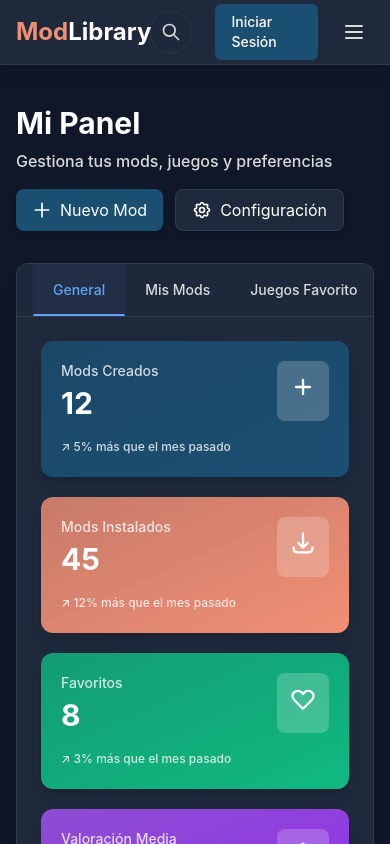
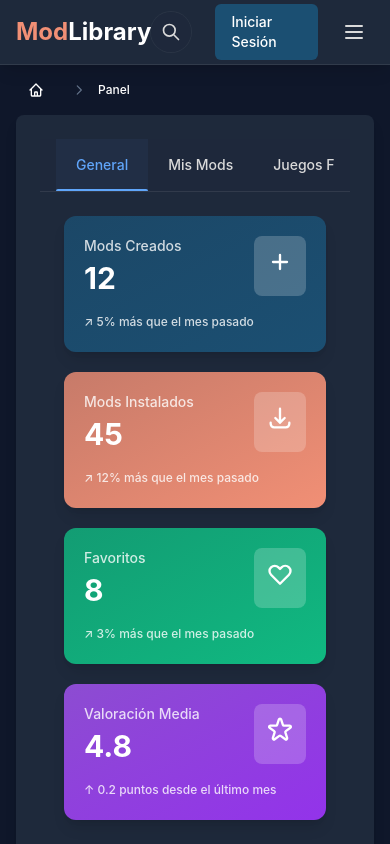
Before and after one commit to NachRz/ModLibrary, a React (Create React App) app in the folder frontend/: page /dashboard in a window 390 px wide. Shown: the top 844 px of the page. Built offline with nearby package versions, Linux system fonts and the light colour scheme.

Commit message:
Mejora en la navegación: Nueva barra que muestra la ruta actual en todas las páginas, permitiendo al usuario orientarse mejor y navegar más fácilmente por la aplicación

```diff
--- a/frontend/src/App.jsx
+++ b/frontend/src/App.jsx
@@ -9,6 +9,7 @@ import ResetPassword from './components/auth/ResetPassword';
 import Register from './components/auth/Register';
 import CrearMod from './components/mods/CrearMod';
 import ModDetails from './components/mods/ModDetails';
+import Explorar from './components/explorar/Explorar';
 import { NotificationProvider } from './context/NotificationContext';
 import './assets/styles/context/notifications/Notification.css';
 
@@ -50,7 +51,9 @@ function App() {
             </Route>
 
             {/* Rutas de exploración */}
-            <Route path="/explorar" element={<div className="max-w-7xl mx-auto px-4 py-8"><h1 className="text-3xl font-bold">Explorar Mods</h1></div>} />
+            <Route path="/explorar" element={<Explorar />} />
+            <Route path="/explorar/recientes" element={<Explorar />} />
+            <Route path="/explorar/populares" element={<Explorar />} />
             <Route path="/tendencias" element={<div className="max-w-7xl mx-auto px-4 py-8"><h1 className="text-3xl font-bold">Tendencias</h1></div>} />
             <Route path="/categorias" element={<div className="max-w-7xl mx-auto px-4 py-8"><h1 className="text-3xl font-bold">Categorías</h1></div>} />
 
--- /dev/null
+++ b/frontend/src/components/common/Breadcrumb/Breadcrumb.css
@@ -0,0 +1,111 @@
+.breadcrumb-container {
+  padding: 0.75rem 0;
+  width: 100%;
+}
+
+.breadcrumb-list {
+  display: flex;
+  align-items: center;
+  flex-wrap: wrap;
+  gap: 0.25rem;
+  list-style: none;
+  margin: 0;
+  padding: 0;
+}
+
+.breadcrumb-item {
+  display: flex;
+  align-items: center;
+  color: var(--color-text);
+  font-size: 0.875rem;
+}
+
+.breadcrumb-separator {
+  width: 1rem;
+  height: 1rem;
+  color: var(--color-text-light);
+  margin: 0 0.25rem;
+}
+
+.breadcrumb-link {
+  display: flex;
+  align-items: center;
+  color: var(--color-text-light);
+  text-decoration: none;
+  padding: 0.25rem 0.5rem;
+  border-radius: 0.375rem;
+  transition: all 0.2s ease;
+}
+
+.breadcrumb-link:hover {
+  color: var(--color-primary);
+  background-color: rgba(var(--color-primary-rgb), 0.1);
+}
+
+.breadcrumb-link.home {
+  padding: 0.25rem;
+}
+
+.breadcrumb-home-icon {
+  width: 1.25rem;
+  height: 1.25rem;
+}
+
+.breadcrumb-text {
+  padding: 0.25rem 0.5rem;
+}
+
+.breadcrumb-text.current {
+  color: var(--color-primary);
+  font-weight: 500;
+}
+
+/* Animaciones */
+@keyframes fadeIn {
+  from {
+    opacity: 0;
+    transform: translateY(-4px);
+  }
+  to {
+    opacity: 1;
+    transform: translateY(0);
+  }
+}
+
+.breadcrumb-item {
+  animation: fadeIn 0.3s ease-out forwards;
+}
+
+/* Responsive */
+@media (max-width: 640px) {
+  .breadcrumb-container {
+    padding: 0.5rem 0;
+  }
+
+  .breadcrumb-item {
+    font-size: 0.75rem;
+  }
+
+  .breadcrumb-separator {
+    width: 0.875rem;
+    height: 0.875rem;
+  }
+
+  .breadcrumb-home-icon {
+    width: 1rem;
+    height: 1rem;
+  }
+}
+
+/* Accesibilidad */
+.sr-only {
+  position: absolute;
+  width: 1px;
+  height: 1px;
+  padding: 0;
+  margin: -1px;
+  overflow: hidden;
+  clip: rect(0, 0, 0, 0);
+  white-space: nowrap;
+  border: 0;
+}
--- /dev/null
+++ b/frontend/src/components/common/Breadcrumb/Breadcrumb.jsx
@@ -0,0 +1,69 @@
+import React from 'react';
+import { Link } from 'react-router-dom';
+import PropTypes from 'prop-types';
+import './Breadcrumb.css';
+
+const Breadcrumb = ({ items }) => {
+  return (
+    <nav className="breadcrumb-container" aria-label="Breadcrumb">
+      <ol className="breadcrumb-list">
+        <li className="breadcrumb-item">
+          <Link to="/" className="breadcrumb-link home">
+            <svg
+              className="breadcrumb-home-icon"
+              fill="none"
+              viewBox="0 0 24 24"
+              stroke="currentColor"
+            >
+              <path
+                strokeLinecap="round"
+                strokeLinejoin="round"
+                strokeWidth={2}
+                d="M3 12l2-2m0 0l7-7 7 7M5 10v10a1 1 0 001 1h3m10-11l2 2m-2-2v10a1 1 0 01-1 1h-3m-6 0a1 1 0 001-1v-4a1 1 0 011-1h2a1 1 0 011 1v4a1 1 0 001 1m-6 0h6"
+              />
+            </svg>
+            <span className="sr-only">Inicio</span>
+          </Link>
+        </li>
+        {items.map((item, index) => (
+          <li
+            key={`${item.path}-${index}`}
+            className="breadcrumb-item"
+          >
+            <svg
+              className="breadcrumb-separator"
+              fill="none"
+              viewBox="0 0 24 24"
+              stroke="currentColor"
+            >
+              <path
+                strokeLinecap="round"
+                strokeLinejoin="round"
+                strokeWidth={2}
+                d="M9 5l7 7-7 7"
+              />
+            </svg>
+            {index === items.length - 1 ? (
+              <span className="breadcrumb-text current">{item.label}</span>
+            ) : (
+              <Link to={item.path} className="breadcrumb-link">
+                {item.label}
+              </Link>
+            )}
+          </li>
+        ))}
+      </ol>
+    </nav>
+  );
+};
+
+Breadcrumb.propTypes = {
+  items: PropTypes.arrayOf(
+    PropTypes.shape({
+      label: PropTypes.string.isRequired,
+      path: PropTypes.string.isRequired,
+    })
+  ).isRequired,
+};
+
+export default Breadcrumb;
--- a/frontend/src/components/dashboard/Dashboard.jsx
+++ b/frontend/src/components/dashboard/Dashboard.jsx
@@ -5,6 +5,7 @@ import General from './panels/General';
 import MisMods from './panels/MisMods';
 import JuegosFavoritos from './panels/JuegosFavoritos';
 import ModsGuardados from './panels/ModsGuardados';
+import PageContainer from '../layout/PageContainer';
 
 const Dashboard = ({ defaultTab = 0 }) => {
   // Obtener la ubicación actual y navegación
@@ -64,43 +65,15 @@ const Dashboard = ({ defaultTab = 0 }) => {
   ];
 
   return (
-    <div className="bg-custom-bg/40 min-h-[calc(100vh-64px)]">
-      <div className="container mx-auto py-10 px-4 sm:px-6 lg:px-8">
-        {/* Encabezado del Dashboard */}
-        <div className="mb-8">
-          <div className="flex flex-col md:flex-row md:items-center md:justify-between">
-            <div>
-              <h1 className="text-3xl font-bold text-white">Mi Panel</h1>
-              <p className="mt-2 text-custom-detail font-medium">Gestiona tus mods, juegos y preferencias</p>
-            </div>
-            <div className="mt-4 md:mt-0 flex space-x-3">
-              <Link to="/mods/crear" className="bg-custom-primary hover:bg-custom-primary-hover text-white flex items-center rounded-lg px-4 py-2 transition-all duration-300 shadow-md hover:shadow-lg">
-                <svg className="w-5 h-5 mr-2" fill="none" stroke="currentColor" viewBox="0 0 24 24">
-                  <path strokeLinecap="round" strokeLinejoin="round" strokeWidth="2" d="M12 4v16m8-8H4"></path>
-                </svg>
-                <span>Nuevo Mod</span>
-              </Link>
-              <button className="bg-custom-card hover:bg-custom-card/80 text-white flex items-center rounded-lg px-4 py-2 border border-custom-detail/10 transition-all duration-300 shadow-md hover:shadow-lg">
-                <svg className="w-5 h-5 mr-2" fill="none" stroke="currentColor" viewBox="0 0 24 24">
-                  <path strokeLinecap="round" strokeLinejoin="round" strokeWidth="2" d="M10.325 4.317c.426-1.756 2.924-1.756 3.35 0a1.724 1.724 0 002.573 1.066c1.543-.94 3.31.826 2.37 2.37a1.724 1.724 0 001.065 2.572c1.756.426 1.756 2.924 0 3.35a1.724 1.724 0 00-1.066 2.573c.94 1.543-.826 3.31-2.37 2.37a1.724 1.724 0 00-2.572 1.065c-.426 1.756-2.924 1.756-3.35 0a1.724 1.724 0 00-2.573-1.066c-1.543.94-3.31-.826-2.37-2.37a1.724 1.724 0 00-1.065-2.572c-1.756-.426-1.756-2.924 0-3.35a1.724 1.724 0 001.066-2.573c-.94-1.543.826-3.31 2.37-2.37.996.608 2.296.07 2.572-1.065z"></path>
-                  <path strokeLinecap="round" strokeLinejoin="round" strokeWidth="2" d="M15 12a3 3 0 11-6 0 3 3 0 016 0z"></path>
-                </svg>
-                <span>Configuración</span>
-              </button>
-            </div>
-          </div>
-        </div>
-
-        {/* Panel principal con pestañas */}
-        <div id="dashboard-tabs" className="bg-custom-card rounded-xl shadow-xl overflow-hidden border border-custom-detail/10">
-          <Tabs
-            tabs={tabConfig}
-            defaultTab={currentTab}
-            onTabChange={handleTabChange}
-          />
-        </div>
+    <PageContainer>
+      <div className="bg-custom-card rounded-lg shadow-lg p-6">
+        <Tabs
+          tabs={tabConfig}
+          currentTab={currentTab}
+          onTabChange={handleTabChange}
+        />
       </div>
-    </div>
+    </PageContainer>
   );
 };
 
--- a/frontend/src/components/explorar/Explorar.jsx
+++ b/frontend/src/components/explorar/Explorar.jsx
@@ -3,6 +3,7 @@ import { Link } from 'react-router-dom';
 import ModCard from '../common/Cards/ModCard';
 import modService from '../../services/api/modService';
 import { useNotification } from '../../context/NotificationContext';
+import PageContainer from '../layout/PageContainer';
 import '../../assets/styles/components/explorar/Explorar.css';
 
 const Explorar = () => {
@@ -127,6 +128,7 @@ const Explorar = () => {
   const etiquetasUnicas = [...new Set(mods.flatMap(mod => mod.etiquetas.map(tag => tag.nombre)))];
 
   return (
+    <PageContainer>
       <div className="explorar-container">
         {/* Cabecera con título y contador de resultados */}
         <div className="explorar-header">
@@ -319,6 +321,7 @@ const Explorar = () => {
           </div>
         </div>
       </div>
+    </PageContainer>
   );
 };
 
--- /dev/null
+++ b/frontend/src/components/layout/PageContainer.jsx
@@ -0,0 +1,24 @@
+import React from 'react';
+import PropTypes from 'prop-types';
+import Breadcrumb from '../common/Breadcrumb/Breadcrumb';
+import useBreadcrumb from '../../hooks/useBreadcrumb';
+
+const PageContainer = ({ children, className = '' }) => {
+  const breadcrumbItems = useBreadcrumb();
+
+  return (
+    <div className={`min-h-screen bg-custom-bg ${className}`}>
+      <div className="max-w-7xl mx-auto px-4 sm:px-6 lg:px-8">
+        <Breadcrumb items={breadcrumbItems} />
+        {children}
+      </div>
+    </div>
+  );
+};
+
+PageContainer.propTypes = {
+  children: PropTypes.node.isRequired,
+  className: PropTypes.string,
+};
+
+export default PageContainer;
--- a/frontend/src/components/mods/ModDetails.jsx
+++ b/frontend/src/components/mods/ModDetails.jsx
@@ -3,6 +3,7 @@ import { useParams, useNavigate } from 'react-router-dom';
 import modService from '../../services/api/modService';
 import useSavedStatus from '../../hooks/useSavedStatus';
 import useRating from '../../hooks/useRating';
+import Breadcrumb from '../common/Breadcrumb/Breadcrumb';
 import '../../assets/styles/components/mods/ModDetails.css';
 import authService from '../../services/api/authService';
 
@@ -165,17 +166,27 @@ const ModDetails = () => {
     return stars;
   };
 
+  // Configuración del breadcrumb
+  const breadcrumbItems = [
+    { label: 'Explorar', path: '/explorar' },
+    { label: 'Mods', path: '/explorar/mods' },
+    { label: mod?.titulo || 'Detalles del Mod', path: `/mods/${id}` }
+  ];
+
   if (loading) {
     return (
+      <div className="mod-details-container">
         <div className="mod-details-loading">
           <div className="loading-spinner"></div>
           <p>Cargando detalles del mod...</p>
+        </div>
       </div>
     );
   }
 
   if (error) {
     return (
+      <div className="mod-details-container">
         <div className="mod-details-error">
           <h2>Error</h2>
           <p>{error}</p>
@@ -184,11 +195,13 @@ const ModDetails = () => {
             Volver atrás
           </button>
         </div>
+      </div>
     );
   }
 
   if (!mod) {
     return (
+      <div className="mod-details-container">
         <div className="mod-details-not-found">
           <h2>Mod no encontrado</h2>
           <button onClick={() => navigate(-1)} className="action-button">
@@ -196,11 +209,17 @@ const ModDetails = () => {
             Volver atrás
           </button>
         </div>
+      </div>
     );
   }
 
   return (
     <div className="mod-details-container">
+      {/* Breadcrumb */}
+      <div className="mod-navigation">
+        <Breadcrumb items={breadcrumbItems} />
+      </div>
+
       {/* Mensajes de estado */}
       {ratingMessage && (
         <div className="rating-message-banner">
@@ -229,19 +248,6 @@ const ModDetails = () => {
           <span>{saveError}</span>
         </div>
       )}
-
-      {/* Sección de navegación del juego */}
-      <div className="mod-navigation">
-        <div className="mod-breadcrumbs">
-          <span className="breadcrumb-item">Juegos</span>
-          <span className="breadcrumb-separator">/</span>
-          <span className="breadcrumb-item">{mod.juego?.titulo || 'Juego'}</span>
-          <span className="breadcrumb-separator">/</span>
-          <span className="breadcrumb-item">Mods</span>
-          <span className="breadcrumb-separator">/</span>
-          <span className="breadcrumb-item active">{mod.titulo}</span>
-        </div>
-      </div>
 
       {/* Header con título principal */}
       <div className="mod-header-main">
@@ -346,7 +352,6 @@ const ModDetails = () => {
           </div>
         </div>
 
-
       </div>
 
       {/* Etiquetas del mod */}
--- /dev/null
+++ b/frontend/src/hooks/useBreadcrumb.js
@@ -0,0 +1,52 @@
+import { useMemo } from 'react';
+import { useLocation } from 'react-router-dom';
+
+const useBreadcrumb = () => {
+  const location = useLocation();
+
+  const breadcrumbMap = {
+    'explorar': 'Explorar',
+    'mods': 'Mods',
+    'dashboard': 'Panel',
+    'mis-mods': 'Mis Mods',
+    'juegos-favoritos': 'Juegos Favoritos',
+    'guardados': 'Guardados',
+    'crear': 'Crear Mod',
+    'categoria': 'Categoría',
+    'juego': 'Juego',
+    'creador': 'Creador',
+    'recientes': 'Recientes',
+    'populares': 'Populares',
+    'tendencias': 'Tendencias',
+    'categorias': 'Categorías',
+    'perfil': 'Perfil',
+  };
+
+  const getBreadcrumbItems = useMemo(() => {
+    const pathSegments = location.pathname.split('/').filter(Boolean);
+    let currentPath = '';
+
+    return pathSegments.map((segment, index) => {
+      currentPath += `/${segment}`;
+
+      // Si el segmento es un ID (contiene solo números), intentamos obtener un nombre más descriptivo
+      if (/^\d+$/.test(segment)) {
+        // Aquí podrías implementar lógica para obtener nombres descriptivos de IDs
+        // Por ejemplo, nombre del mod, categoría, etc.
+        return {
+          label: 'Detalles', // Placeholder, idealmente reemplazar con nombre real
+          path: currentPath
+        };
+      }
+
+      return {
+        label: breadcrumbMap[segment] || segment.charAt(0).toUpperCase() + segment.slice(1),
+        path: currentPath
+      };
+    });
+  }, [location.pathname]);
+
+  return getBreadcrumbItems;
+};
+
+export default useBreadcrumb;
```
Also changed, not shown: frontend/src/assets/styles/components/mods/ModDetails.css (indentation only). Lines whose indentation alone changed are shown as unchanged.
